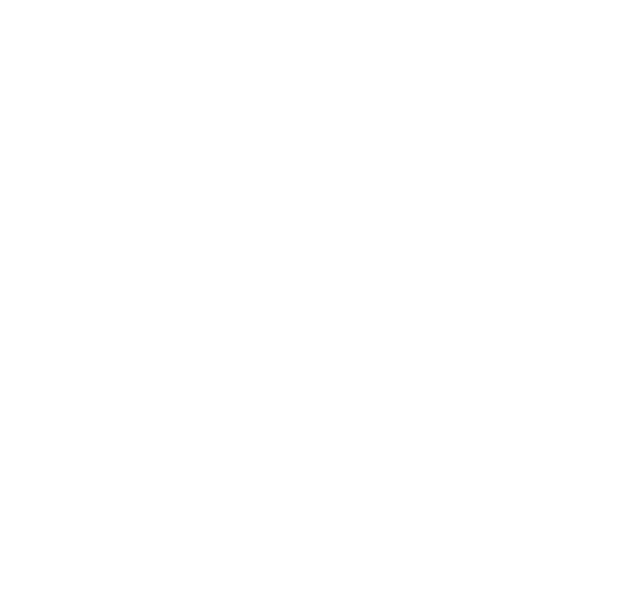
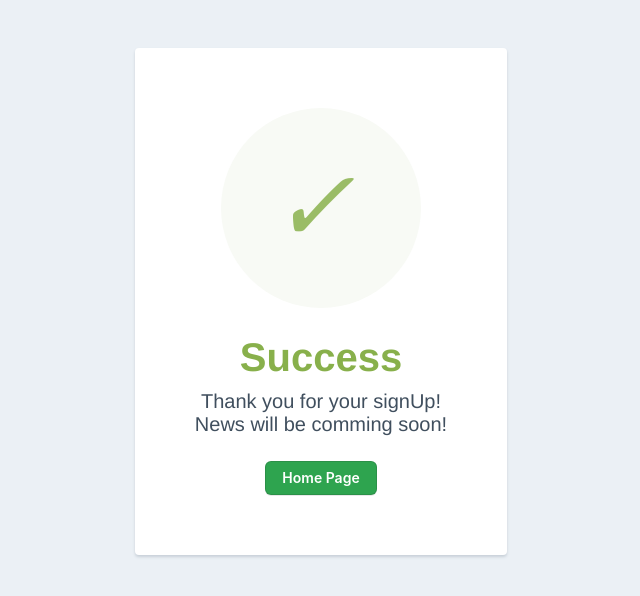
Before and after one commit to pinballtec/Email_Input, a website: page success.html in a window 1280 px wide. Shown: the whole page, without its empty margins (319-959 px from the left). Drawn offline with Linux system fonts and the light colour scheme.

Commit message:
added fail and suc. page/ready for deployment

```diff
--- /dev/null
+++ b/static/css/style_fail.css
@@ -0,0 +1,61 @@
+*{
+    transition: all 0.6s;
+}
+
+html {
+    height: 100%;
+}
+
+body{
+    font-family: 'Lato', sans-serif;
+    color: #888;
+    margin: 0;
+}
+
+#main{
+    display: table;
+    width: 100%;
+    height: 100vh;
+    text-align: center;
+}
+
+.fof{
+	  display: table-cell;
+	  vertical-align: middle;
+}
+
+.fof h1{
+	  font-size: 50px;
+	  display: inline-block;
+	  padding-right: 12px;
+	  animation: type .5s alternate infinite;
+}
+
+@keyframes type{
+	  from{box-shadow: inset -3px 0px 0px #888;}
+	  to{box-shadow: inset -3px 0px 0px transparent;}
+}
+
+/* CSS */
+.button-2 {
+  background-color: rgba(51, 51, 51, 0.05);
+  border-radius: 8px;
+  border-width: 0;
+  color: #333333;
+  cursor: pointer;
+  display: inline-block;
+  font-family: "Haas Grot Text R Web", "Helvetica Neue", Helvetica, Arial, sans-serif;
+  font-size: 14px;
+  font-weight: 500;
+  line-height: 20px;
+  list-style: none;
+  margin: 0;
+  padding: 10px 12px;
+  text-align: center;
+  transition: all 200ms;
+  vertical-align: baseline;
+  white-space: nowrap;
+  user-select: none;
+  -webkit-user-select: none;
+  touch-action: manipulation;
+}
--- /dev/null
+++ b/static/css/style_success.css
@@ -0,0 +1,89 @@
+body{
+    text-align: center;
+    padding: 40px 0;
+    background: #EBF0F5;
+  }
+
+h1{
+      color: #88B04B;
+      font-family: "Nunito Sans", "Helvetica Neue", sans-serif;
+      font-weight: 900;
+      font-size: 40px;
+      margin-bottom: 10px;
+    }
+
+p{
+      color: #404F5E;
+      font-family: "Nunito Sans", "Helvetica Neue", sans-serif;
+      font-size:20px;
+      margin: 0;
+    }
+
+i{
+    color: #9ABC66;
+    font-size: 100px;
+    line-height: 200px;
+    margin-left:-15px;
+  }
+
+
+  .card{
+    background: white;
+    padding: 60px;
+    border-radius: 4px;
+    box-shadow: 0 2px 3px #C8D0D8;
+    display: inline-block;
+    margin: 0 auto;
+  }
+
+.button-3 {
+  margin-top: 10%;
+  appearance: none;
+  background-color: #2ea44f;
+  border: 1px solid rgba(27, 31, 35, .15);
+  border-radius: 6px;
+  box-shadow: rgba(27, 31, 35, .1) 0 1px 0;
+  box-sizing: border-box;
+  color: #fff;
+  cursor: pointer;
+  display: inline-block;
+  font-family: -apple-system,system-ui,"Segoe UI",Helvetica,Arial,sans-serif,"Apple Color Emoji","Segoe UI Emoji";
+  font-size: 14px;
+  font-weight: 600;
+  line-height: 20px;
+  padding: 6px 16px;
+  position: relative;
+  text-align: center;
+  text-decoration: none;
+  user-select: none;
+  -webkit-user-select: none;
+  touch-action: manipulation;
+  vertical-align: middle;
+  white-space: nowrap;
+}
+
+.button-3:focus:not(:focus-visible):not(.focus-visible) {
+  box-shadow: none;
+  outline: none;
+}
+
+.button-3:hover {
+  background-color: #2c974b;
+}
+
+.button-3:focus {
+  box-shadow: rgba(46, 164, 79, .4) 0 0 0 3px;
+  outline: none;
+}
+
+.button-3:disabled {
+  background-color: #94d3a2;
+  border-color: rgba(27, 31, 35, .1);
+  color: rgba(255, 255, 255, .8);
+  cursor: default;
+}
+
+.button-3:active {
+  background-color: #298e46;
+  box-shadow: rgba(20, 70, 32, .2) 0 1px 0 inset;
+}
--- a/success.html
+++ b/success.html
@@ -5,8 +5,20 @@
     <meta http-equiv="X-UA-Compatible" content="IE=edge">
     <meta name="viewport" content="width=device-width, initial-scale=1.0">
     <title>Success</title>
+    <link href="css/style_success.css" rel="stylesheet">
 </head>
 <body>
+    <div class="card">
+        <div style="border-radius:200px; height:200px; width:200px; background: #F8FAF5; margin:0 auto;">
+          <i class="checkmark">✓</i>
+        </div>
+          <h1>Success</h1>
+          <p>Thank you for your signUp!<br/>News will be comming soon!</p>
+          <form action="/success" method="post">
 
+            <button type="submit" class="button-3" role="button">Home Page</button>
+
+          </form>
+        </div>
 </body>
 </html>
```
Also changed, not shown: failure.html (+10 -0 lines), script.js (+20 -3 lines).
